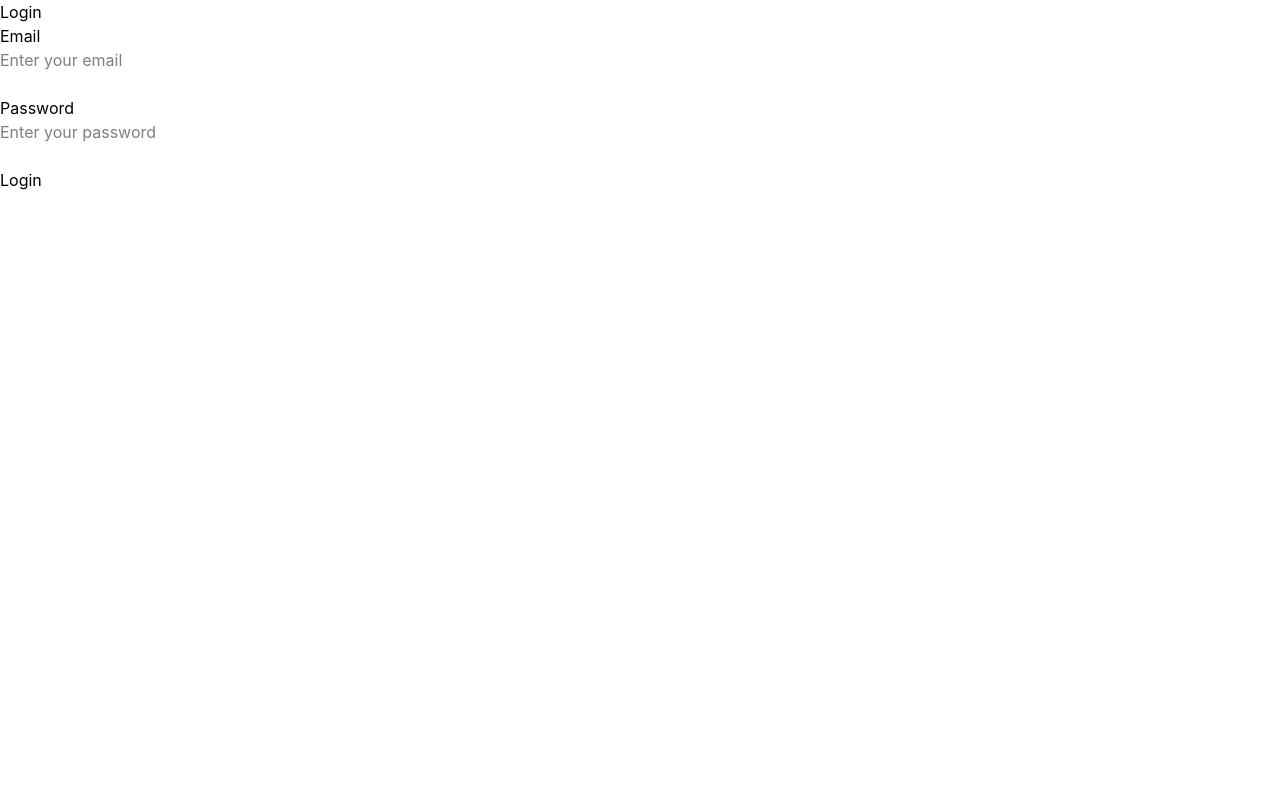
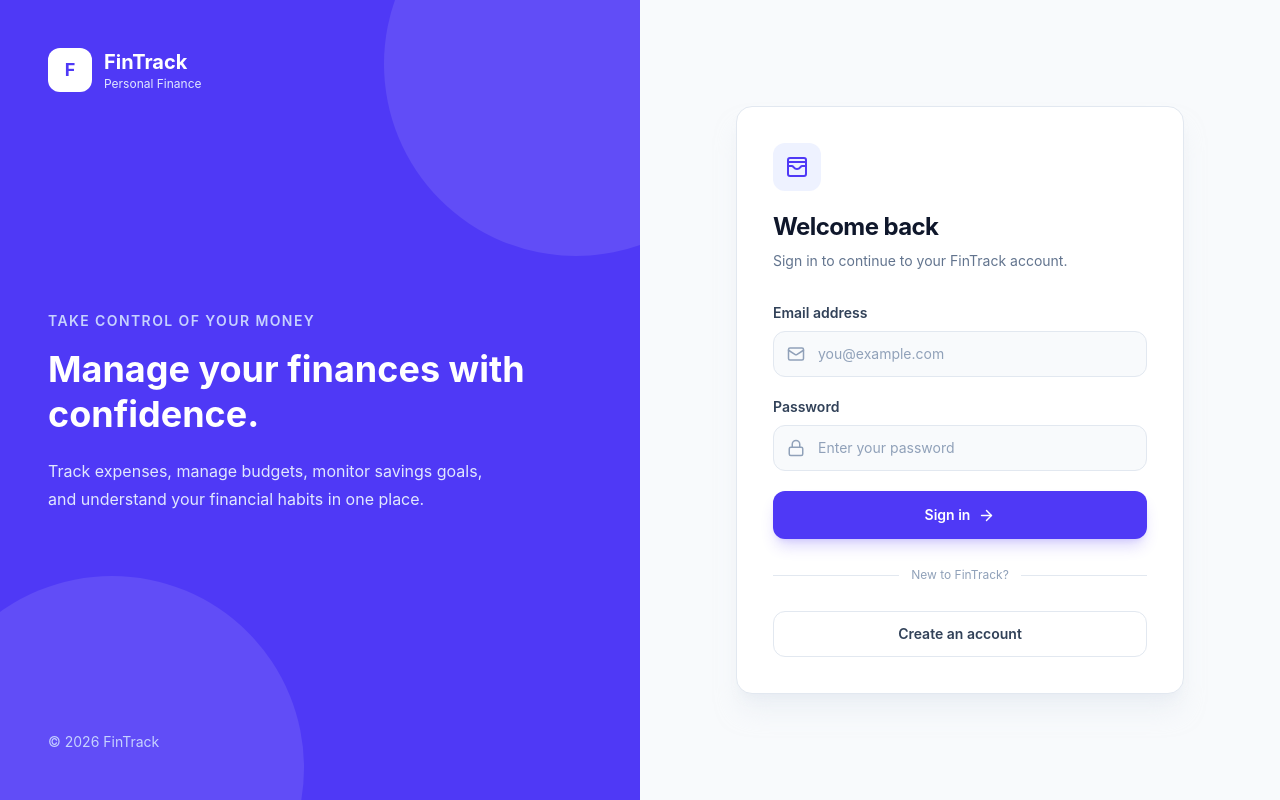
Before and after one commit to mann-kothari/Personal-Finance-and-Expense-Analytics-System, a React (Vite) app in the folder fintrack-frontend/: page /login in a window 1280 px wide. Built offline with nearby package versions, Linux system fonts and the light colour scheme.

Commit message:
Improve login page UI

```diff
--- a/fintrack-frontend/src/pages/Login.jsx
+++ b/fintrack-frontend/src/pages/Login.jsx
@@ -1,5 +1,6 @@
 import { useState } from "react";
-import { useNavigate } from "react-router-dom";
+import { Link, useNavigate } from "react-router-dom";
+import { WalletCards, Mail, Lock, ArrowRight } from "lucide-react";
 import api from "../services/api";
 
 function Login() {
@@ -55,28 +56,121 @@ function Login() {
   };
 
   return (
+    <div className="min-h-screen bg-slate-950">
+      <div className="grid min-h-screen lg:grid-cols-2">
+        {/* Left Branding Section */}
+        <div className="relative hidden overflow-hidden lg:flex lg:flex-col lg:justify-between bg-indigo-600 p-12 text-white">
+          <div className="absolute -right-32 -top-32 h-96 w-96 rounded-full bg-white/10" />
+          <div className="absolute -bottom-40 -left-20 h-96 w-96 rounded-full bg-white/10" />
+
+          <div className="relative z-10 flex items-center gap-3">
+            <div className="flex h-11 w-11 items-center justify-center rounded-xl bg-white text-lg font-bold text-indigo-600">
+              F
+            </div>
+
             <div>
-      <h1>Login</h1>
+              <h1 className="text-xl font-bold">FinTrack</h1>
+              <p className="text-xs text-indigo-100">
+                Personal Finance
+              </p>
+            </div>
+          </div>
 
-      <form onSubmit={handleLogin}>
+          <div className="relative z-10 max-w-lg">
+            <p className="mb-4 text-sm font-semibold uppercase tracking-widest text-indigo-200">
+              Take control of your money
+            </p>
+
+            <h2 className="text-4xl font-bold leading-tight">
+              Manage your finances with confidence.
+            </h2>
+
+            <p className="mt-5 max-w-md text-base leading-7 text-indigo-100">
+              Track expenses, manage budgets, monitor savings goals,
+              and understand your financial habits in one place.
+            </p>
+          </div>
+
+          <p className="relative z-10 text-sm text-indigo-200">
+            © 2026 FinTrack
+          </p>
+        </div>
+
+        {/* Login Section */}
+        <div className="flex items-center justify-center bg-slate-50 px-5 py-10 sm:px-8">
+          <div className="w-full max-w-md">
+            {/* Mobile Logo */}
+            <div className="mb-10 flex items-center justify-center gap-3 lg:hidden">
+              <div className="flex h-11 w-11 items-center justify-center rounded-xl bg-indigo-600 text-lg font-bold text-white shadow-lg shadow-indigo-600/20">
+                F
+              </div>
+
               <div>
-          <label htmlFor="email">Email</label>
-          <br />
+                <h1 className="text-xl font-bold text-slate-900">
+                  FinTrack
+                </h1>
+                <p className="text-xs text-slate-500">
+                  Personal Finance
+                </p>
+              </div>
+            </div>
+
+            <div className="rounded-2xl border border-slate-200 bg-white p-7 shadow-xl shadow-slate-200/50 sm:p-9">
+              <div className="mb-8">
+                <div className="mb-5 flex h-12 w-12 items-center justify-center rounded-xl bg-indigo-50 text-indigo-600">
+                  <WalletCards size={24} />
+                </div>
+
+                <h2 className="text-2xl font-bold tracking-tight text-slate-900">
+                  Welcome back
+                </h2>
+
+                <p className="mt-2 text-sm text-slate-500">
+                  Sign in to continue to your FinTrack account.
+                </p>
+              </div>
+
+              <form onSubmit={handleLogin} className="space-y-5">
+                {/* Email */}
+                <div>
+                  <label
+                    htmlFor="email"
+                    className="mb-2 block text-sm font-semibold text-slate-700"
+                  >
+                    Email address
+                  </label>
+
+                  <div className="relative">
+                    <Mail
+                      size={18}
+                      className="absolute left-3.5 top-1/2 -translate-y-1/2 text-slate-400"
+                    />
 
                     <input
                       id="email"
                       type="email"
                       value={email}
                       onChange={(e) => setEmail(e.target.value)}
-            placeholder="Enter your email"
+                      placeholder="you@example.com"
+                      className="w-full rounded-xl border border-slate-200 bg-slate-50 py-3 pl-11 pr-4 text-sm text-slate-900 outline-none transition placeholder:text-slate-400 focus:border-indigo-500 focus:bg-white focus:ring-4 focus:ring-indigo-500/10"
                     />
                   </div>
+                </div>
 
-        <br />
+                {/* Password */}
+                <div>
+                  <label
+                    htmlFor="password"
+                    className="mb-2 block text-sm font-semibold text-slate-700"
+                  >
+                    Password
+                  </label>
 
-        <div>
-          <label htmlFor="password">Password</label>
-          <br />
+                  <div className="relative">
+                    <Lock
+                      size={18}
+                      className="absolute left-3.5 top-1/2 -translate-y-1/2 text-slate-400"
+                    />
 
                     <input
                       id="password"
@@ -84,15 +178,49 @@ function Login() {
                       value={password}
                       onChange={(e) => setPassword(e.target.value)}
                       placeholder="Enter your password"
+                      className="w-full rounded-xl border border-slate-200 bg-slate-50 py-3 pl-11 pr-4 text-sm text-slate-900 outline-none transition placeholder:text-slate-400 focus:border-indigo-500 focus:bg-white focus:ring-4 focus:ring-indigo-500/10"
                     />
                   </div>
+                </div>
 
-        <br />
-
-        <button type="submit" disabled={loading}>
-          {loading ? "Logging in..." : "Login"}
+                {/* Submit */}
+                <button
+                  type="submit"
+                  disabled={loading}
+                  className="group flex w-full items-center justify-center gap-2 rounded-xl bg-indigo-600 py-3.5 text-sm font-semibold text-white shadow-lg shadow-indigo-600/20 transition hover:bg-indigo-700 disabled:cursor-not-allowed disabled:opacity-60"
+                >
+                  {loading ? (
+                    "Logging in..."
+                  ) : (
+                    <>
+                      Sign in
+                      <ArrowRight
+                        size={17}
+                        className="transition group-hover:translate-x-1"
+                      />
+                    </>
+                  )}
                 </button>
               </form>
+
+              <div className="my-7 flex items-center gap-3">
+                <div className="h-px flex-1 bg-slate-200" />
+                <span className="text-xs text-slate-400">
+                  New to FinTrack?
+                </span>
+                <div className="h-px flex-1 bg-slate-200" />
+              </div>
+
+              <Link
+                to="/register"
+                className="flex w-full items-center justify-center rounded-xl border border-slate-200 py-3 text-sm font-semibold text-slate-700 transition hover:border-indigo-200 hover:bg-indigo-50 hover:text-indigo-600"
+              >
+                Create an account
+              </Link>
+            </div>
+          </div>
+        </div>
+      </div>
     </div>
   );
 }
```
Lines whose indentation alone changed are shown as unchanged.
